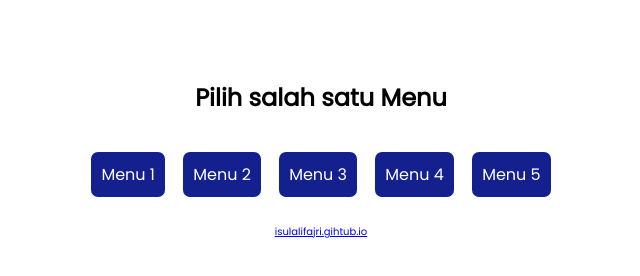
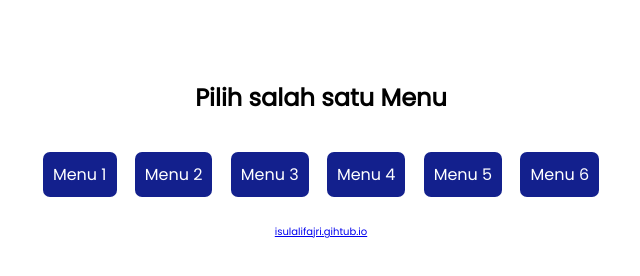
Before and after one commit to isulalifajri/is-af-learn-on-youtube, a plain HTML site: page index.html in a window 1280 px wide. Shown: the whole page, without its empty margins (319-959 px from the left). Drawn offline with Linux system fonts and the light colour scheme.

Commit message:
update-study

```diff
--- a/index.html
+++ b/index.html
@@ -17,6 +17,7 @@
                 <li><a href="./functional-image-galery/index.html" target="_blank">Menu 3</a></li>
                 <li><a href="./responsive-image-galery/index.html" target="_blank">Menu 4</a></li>
                 <li><a href="./website-portfolio/index.html" target="_blank">Menu 5</a></li>
+                <li><a href="./barbershop-tutorial/index.html" target="_blank">Menu 6</a></li>
             </ul>
         </div>
         <div class="portofolio">
```
